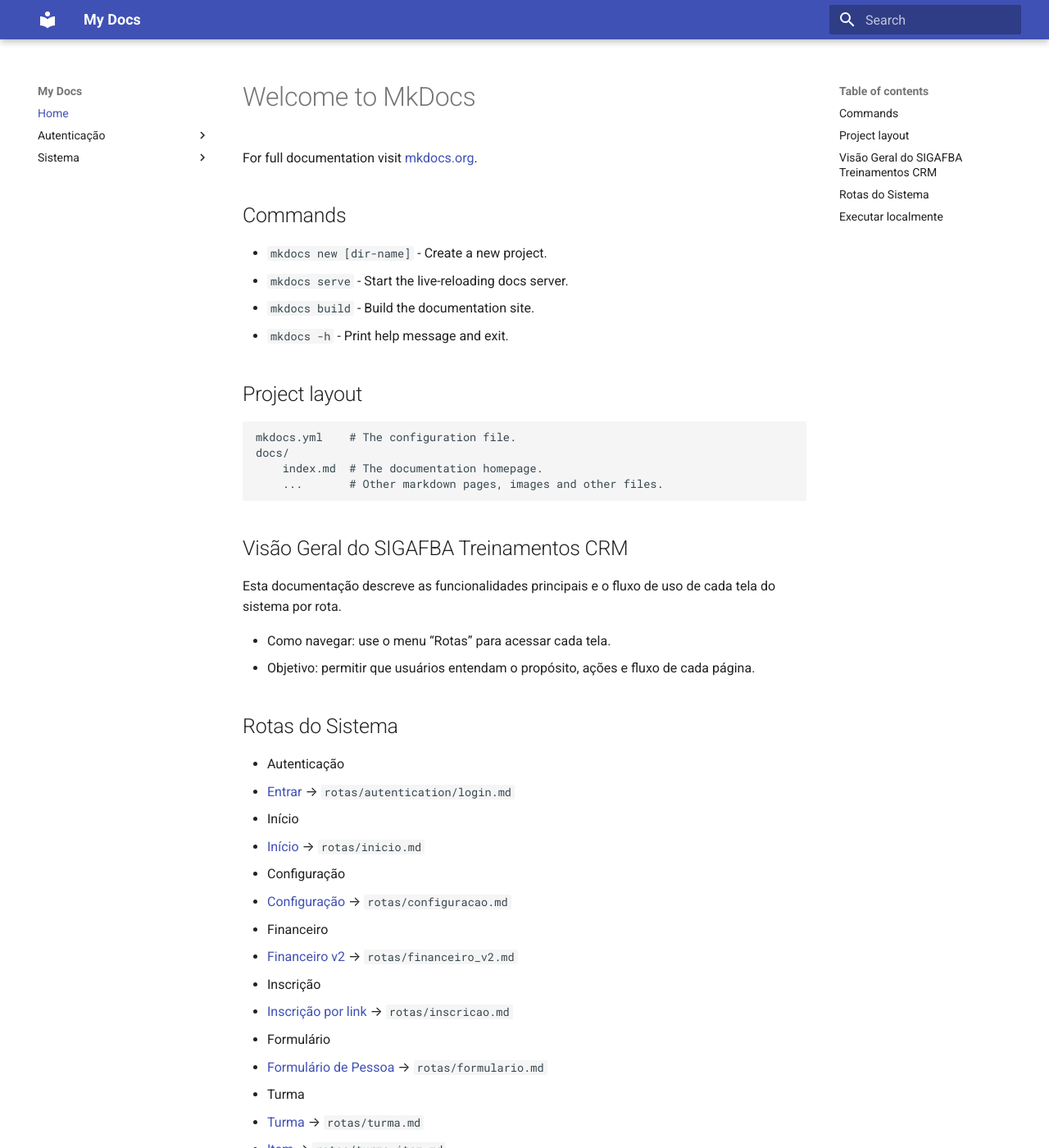
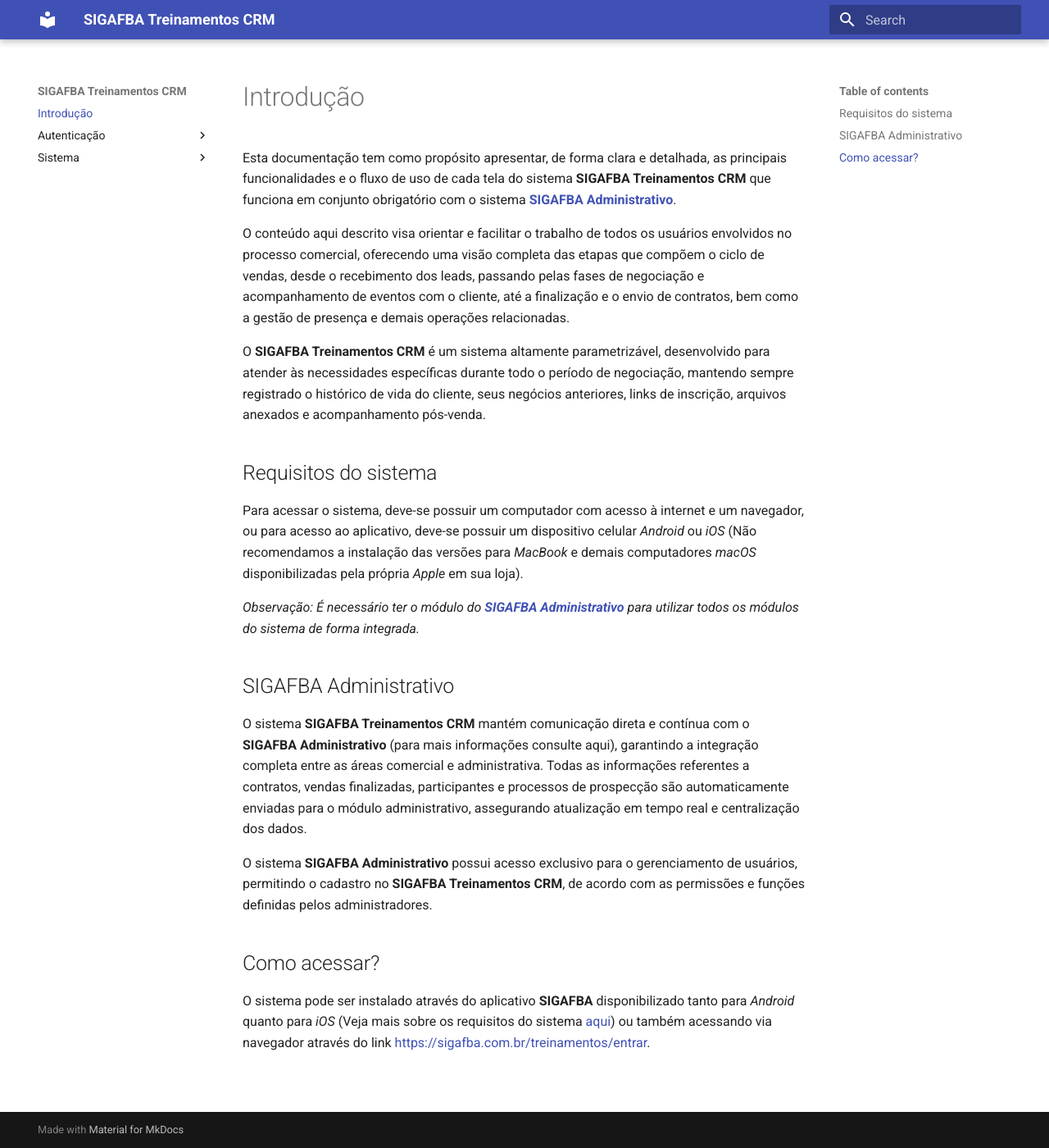
Before and after one commit to joseaugustoaquino/doc-sigafba-treinamentos-crm, an MkDocs documentation site: the page built from docs/index.md, in a window 1280 px wide and 1400 px high. Shown: the whole window at 82% size. Built offline with MkDocs 1.6.1 and Material for MkDocs 9.7.7, drawn with Linux system fonts in a browser that asks for light colours; some of the changed text lies outside the part shown.

Commit message:
second commit

```diff
--- a/docs/index.md
+++ b/docs/index.md
@@ -1,64 +1,26 @@
-# Welcome to MkDocs
 
-For full documentation visit [mkdocs.org](https://www.mkdocs.org).
+# Introdução
 
-## Commands
+Esta documentação tem como propósito apresentar, de forma clara e detalhada, as principais funcionalidades e o fluxo de uso de cada tela do sistema **SIGAFBA Treinamentos CRM** que funciona em conjunto obrigatório com o sistema **[SIGAFBA Administrativo](#sigafba-administrativo)**.
 
-* `mkdocs new [dir-name]` - Create a new project.
-* `mkdocs serve` - Start the live-reloading docs server.
-* `mkdocs build` - Build the documentation site.
-* `mkdocs -h` - Print help message and exit.
+O conteúdo aqui descrito visa orientar e facilitar o trabalho de todos os usuários envolvidos no processo comercial, oferecendo uma visão completa das etapas que compõem o ciclo de vendas, desde o recebimento dos leads, passando pelas fases de negociação e acompanhamento de eventos com o cliente, até a finalização e o envio de contratos, bem como a gestão de presença e demais operações relacionadas.
 
-## Project layout
+  O **SIGAFBA Treinamentos CRM** é um sistema altamente parametrizável, desenvolvido para atender às necessidades específicas durante todo o período de negociação, mantendo sempre registrado o histórico de vida do cliente, seus negócios anteriores, links de inscrição, arquivos anexados e acompanhamento pós-venda.
 
-    mkdocs.yml    # The configuration file.
-    docs/
-        index.md  # The documentation homepage.
-        ...       # Other markdown pages, images and other files.
+## Requisitos do sistema
 
-## Visão Geral do SIGAFBA Treinamentos CRM
+Para acessar o sistema, deve-se possuir um computador com acesso à internet e um navegador, ou para acesso ao aplicativo, deve-se possuir um dispositivo celular _Android_ ou _iOS_ (Não recomendamos a instalação das versões para _MacBook_ e demais computadores _macOS_ disponibilizadas pela própria _Apple_ em sua loja).
 
-Esta documentação descreve as funcionalidades principais e o fluxo de uso de cada tela do sistema por rota.
+_Observação: É necessário ter o módulo do **[SIGAFBA Administrativo](#sigafba-administrativo)** para utilizar todos os módulos do sistema de forma integrada._
 
-- Como navegar: use o menu “Rotas” para acessar cada tela.
-- Objetivo: permitir que usuários entendam o propósito, ações e fluxo de cada página.
 
-## Rotas do Sistema
+## SIGAFBA Administrativo
 
-- Autenticação
-  - [Entrar](/entrar) → `rotas/autentication/login.md`
-- Início
-  - [Início](/inicio) → `rotas/inicio.md`
-- Configuração
-  - [Configuração](/configuracao) → `rotas/configuracao.md`
-- Financeiro
-  - [Financeiro v2](/financeiro/v2) → `rotas/financeiro_v2.md`
-- Inscrição
-  - [Inscrição por link](/inscricao/:link/:contract/:environment) → `rotas/inscricao.md`
-- Formulário
-  - [Formulário de Pessoa](/formulario/:contract/:environment/:idPerson?/:idPersonForm?) → `rotas/formulario.md`
-- Turma
-  - [Turma](/turma) → `rotas/turma.md`
-  - [Item](/turma/item) → `rotas/turma_item.md`
-  - [Lista](/turma/lista) → `rotas/turma_lista.md`
-  - [Link Lista](/turma/link/lista) → `rotas/turma_link_lista.md`
-  - [Link Registrar](/turma/link/registrar) → `rotas/turma_link_registrar.md`
-  - [Link Indicação](/turma/link/indicacao/:contract/:environment/:idClass/:idUser/:idParticipant?) → `rotas/turma_link_indicacao.md`
-- Pessoas
-  - [Pessoa](/pessoa) → `rotas/pessoa.md`
-  - [Lista](/pessoa/lista) → `rotas/pessoa_lista.md`
-  - [Aniversariantes](/pessoa/aniversariantes) → `rotas/pessoa_aniversariantes.md`
-  - [Registro](/pessoa/registro) → `rotas/pessoa_registro.md`
-  - [Metas](/pessoa/metas) → `rotas/pessoa_metas.md`
-- Classes
-  - [Dashboard](/classes/dashboard) → `rotas/classes_dashboard.md`
-- Eventos
-  - [Eventos](/pessoa/eventos) → `rotas/pessoa_eventos.md`
-  - [Dashboard](/pessoa/eventos/dashboard) → `rotas/pessoa_eventos_dashboard.md`
-- Negociações
-  - [Negociações](/negociacoes) → `rotas/negociacoes.md`
-  - [Funil](/negociacoes/funil) → `rotas/negociacoes_funil.md`
+O sistema **SIGAFBA Treinamentos CRM** mantém comunicação direta e contínua com o **SIGAFBA Administrativo** (para mais informações consulte aqui), garantindo a integração completa entre as áreas comercial e administrativa. Todas as informações referentes a contratos, vendas finalizadas, participantes e processos de prospecção são automaticamente enviadas para o módulo administrativo, assegurando atualização em tempo real e centralização dos dados.
 
-## Executar localmente
+O sistema **SIGAFBA Administrativo** possui acesso exclusivo para o gerenciamento de usuários, permitindo o cadastro no **SIGAFBA Treinamentos CRM**, de acordo com as permissões e funções definidas pelos administradores.
 
-- Inicie com `mkdocs serve` e acesse `http://127.0.0.1:8000/`.
+
+## Como acessar?
+
+O sistema pode ser instalado através do aplicativo **SIGAFBA** disponibilizado tanto para _Android_ quanto para _iOS_ (Veja mais sobre os requisitos do sistema [aqui](#requisitos-do-sistema)) ou também acessando via navegador através do link [https://sigafba.com.br/treinamentos/entrar](https://sigafba.com.br/treinamentos/entrar).
--- a/mkdocs.yml
+++ b/mkdocs.yml
@@ -1,7 +1,7 @@
-site_name: My Docs
+site_name: SIGAFBA Treinamentos CRM
 theme: material
 nav:
-  - Home: index.md
+  - Introdução: index.md
   - Autenticação:
      - Entrar: routes/autentication/login.md
      - Recuperar Senha: routes/autentication/forgotten_password.md
```
Also changed, not shown: README.md (+2 -0 lines), docs/routes/autentication/login.md (+5 -6 lines).
